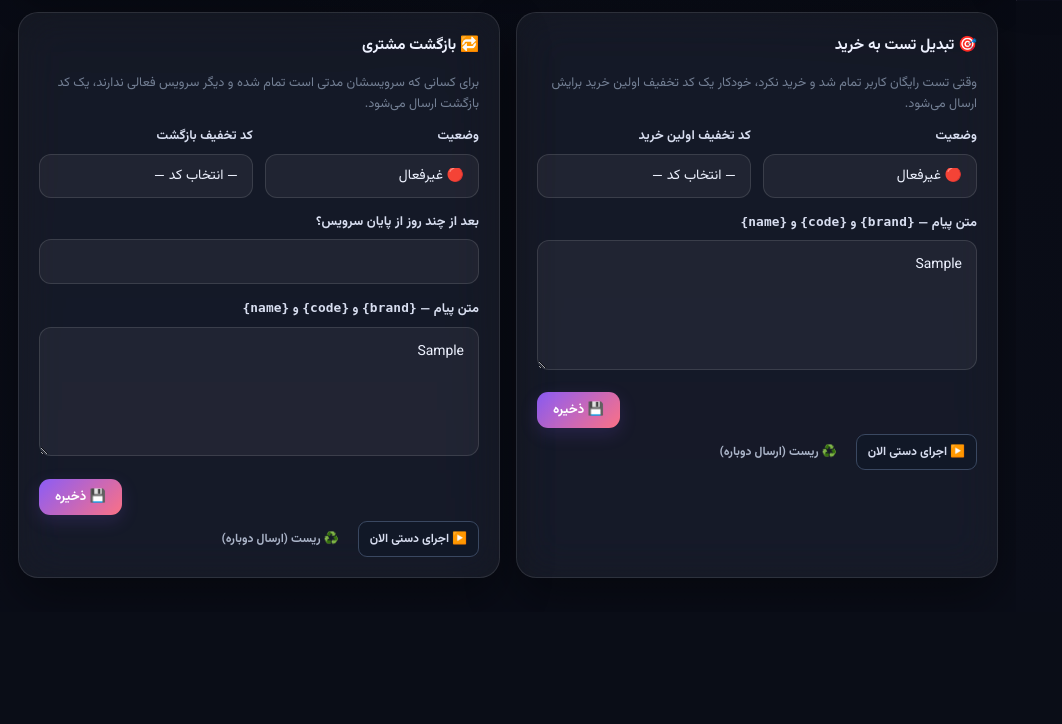
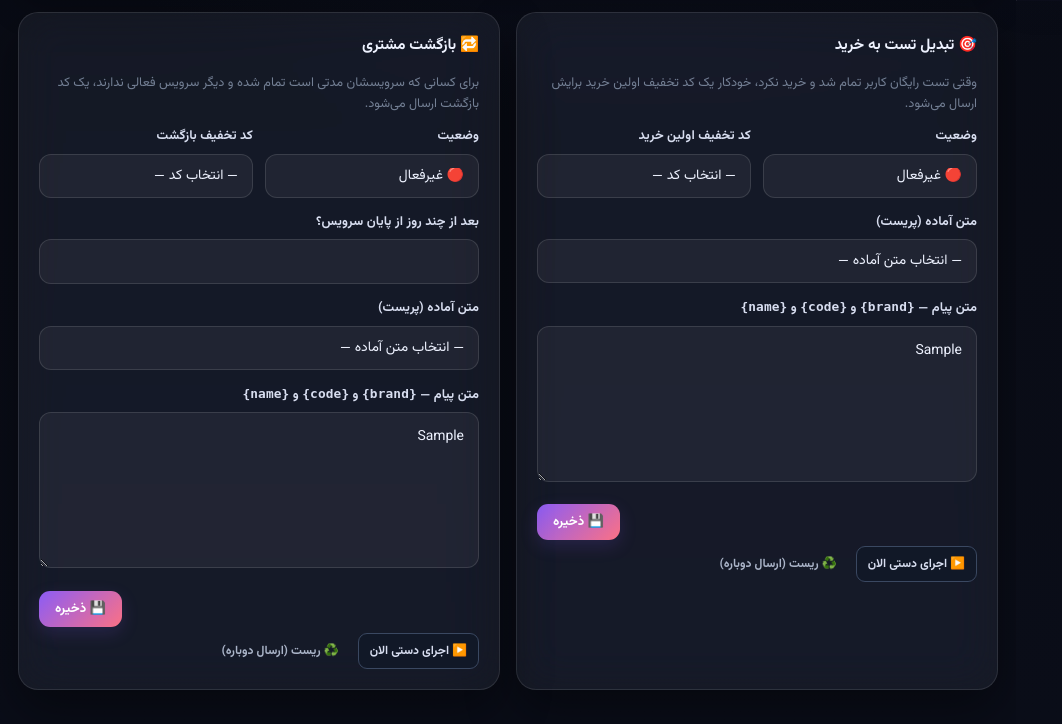
Before and after one commit to majazi041999-spec/AtlasSellBot, a Python web app: template web/templates/campaigns.html in a window 1280 px wide. Shown: the part 799-1523 px from the top of the page, without its empty margins (0-1062 px from the left). Before the commit the page ends 1377 px from the top, so only its background shows below. Run offline with Jinja, Linux system fonts and the light colour scheme; the template is opened without the code that fills it: most values are stand-ins (such as "Sample title", 1, 10 or a date in 2020).

Commit message:
feat(campaigns): preset message picker for campaign templates
Co-Authored-By: Claude Opus 4.8 <noreply@anthropic.com>

```diff
--- a/web/templates/campaigns.html
+++ b/web/templates/campaigns.html
@@ -90,8 +90,17 @@
           </select>
         </div>
       </div>
+      <div class="form-group">
+        <label>متن آماده (پریست)</label>
+        <select class="form-control" onchange="applyPreset('trial', this.value)">
+          <option value="">— انتخاب متن آماده —</option>
+          <option value="0">دوستانه</option>
+          <option value="1">فوریت / تخفیف محدود</option>
+          <option value="2">مزایا‌محور</option>
+        </select>
+      </div>
       <div class="form-group"><label>متن پیام — <code>{brand}</code> و <code>{code}</code> و <code>{name}</code></label>
-        <textarea name="campaign_trial_template" class="form-control" rows="4">{{ s.campaign_trial_template }}</textarea></div>
+        <textarea name="campaign_trial_template" id="trialTpl" class="form-control" rows="5">{{ s.campaign_trial_template }}</textarea></div>
       <div style="display:flex;justify-content:flex-end"><button class="btn btn-primary">💾 ذخیره</button></div>
     </form>
     <div class="cmp-run">
@@ -126,8 +135,17 @@
       </div>
       <div class="form-group"><label>بعد از چند روز از پایان سرویس؟</label>
         <input type="number" min="1" name="campaign_winback_days" class="form-control" value="{{ s.campaign_winback_days }}"></div>
+      <div class="form-group">
+        <label>متن آماده (پریست)</label>
+        <select class="form-control" onchange="applyPreset('winback', this.value)">
+          <option value="">— انتخاب متن آماده —</option>
+          <option value="0">دلتنگی</option>
+          <option value="1">تخفیف ویژهٔ بازگشت</option>
+          <option value="2">یادآوری کیفیت</option>
+        </select>
+      </div>
       <div class="form-group"><label>متن پیام — <code>{brand}</code> و <code>{code}</code> و <code>{name}</code></label>
-        <textarea name="campaign_winback_template" class="form-control" rows="4">{{ s.campaign_winback_template }}</textarea></div>
+        <textarea name="campaign_winback_template" id="winbackTpl" class="form-control" rows="5">{{ s.campaign_winback_template }}</textarea></div>
       <div style="display:flex;justify-content:flex-end"><button class="btn btn-primary">💾 ذخیره</button></div>
     </form>
     <div class="cmp-run">
@@ -140,6 +158,23 @@
 
 {% block scripts %}
 <script>
+const PRESETS = {
+  trial: [
+    "👋 سلام! امیدوارم از تست رایگان {brand} راضی بوده باشی.\n\nبرای اولین خریدت یک هدیه برات گذاشتیم:\n🎟️ کد تخفیف: {code}\n\nهمین حالا سرویس کامل با سرعت بالا و چند سرور پشتیبان بگیر. 🚀",
+    "⏳ {name} عزیز، فرصت محدوده!\n\nتست رایگانت تموم شد و یک کد تخفیف ویژه فقط تا امشب برات فعاله:\n🎟️ {code}\n\nقبل از اینکه منقضی شه، سرویس کاملت رو بگیر 👇",
+    "✅ چرا {brand}؟\n⚡️ سرعت بالا برای اینستا، یوتیوب و گیم\n🛡 چند سرور پشتیبان؛ همیشه وصل\n☎️ پشتیبانی واقعی\n\nو برای شروع، این هدیه برای توئه:\n🎟️ {code}",
+  ],
+  winback: [
+    "سلام 👋 جای تو توی {brand} خالیه!\n\nیک کد تخفیف ویژه برای بازگشتت آماده کردیم:\n🎟️ کد: {code}\n\nبا همون سرعت و کیفیت قبل، دوباره وصل شو. منتظرتیم 🌟",
+    "🎁 {name} عزیز، دلمون برات تنگ شده!\n\nبه‌خاطر بازگشتت یک تخفیف ویژه گذاشتیم:\n🎟️ {code}\n\nهمین حالا سرویست رو دوباره فعال کن 👇",
+    "🔌 سرویست قطع شده؟\n\n{brand} حالا سرورهای بیشتر و پایدارتر داره. با این کد دوباره امتحان کن:\n🎟️ {code}\n\nمطمئنیم این بار راضی‌تر می‌مونی 🌟",
+  ],
+};
+function applyPreset(which, idx){
+  if(idx === '') return;
+  const el = document.getElementById(which === 'trial' ? 'trialTpl' : 'winbackTpl');
+  if(el && PRESETS[which] && PRESETS[which][idx] !== undefined){ el.value = PRESETS[which][idx]; }
+}
 const SERIES = {{ series|tojson }};
 function drawChart(){
   const svg = document.getElementById('revChart');
```
